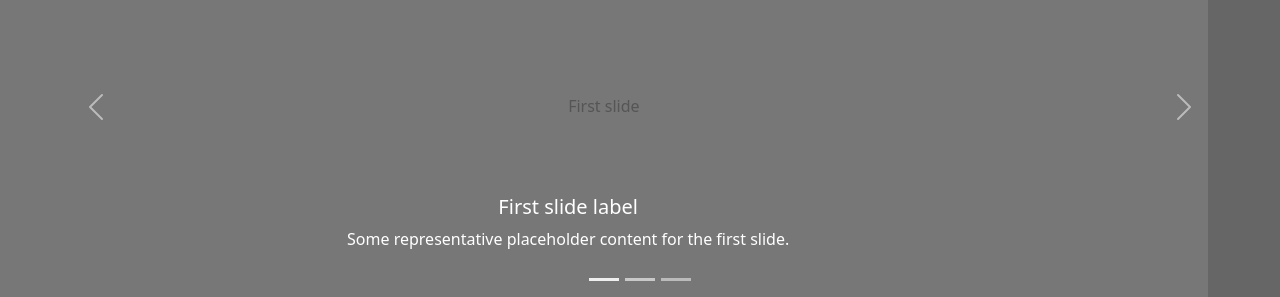
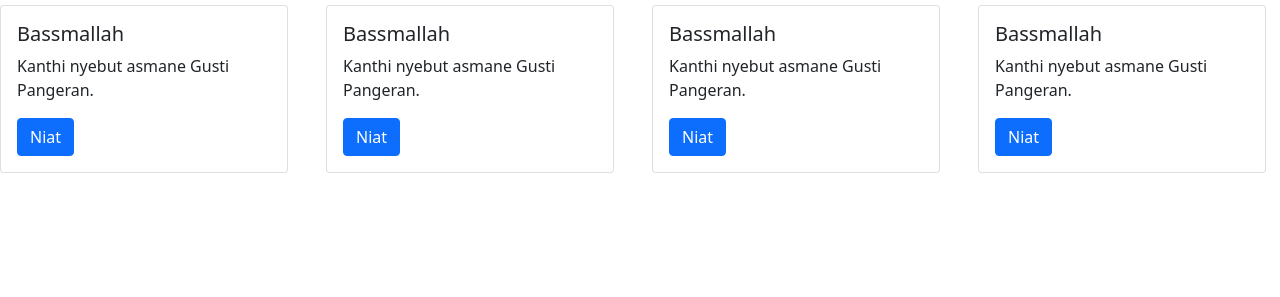
Before and after one commit to DedekTlatar/dedek.github.io, a plain HTML site: page index.html in a window 1280 px wide. Shown: the part 149-446 px from the top of the page. Drawn offline with nearby package versions, Linux system fonts and the light colour scheme.

Commit message:
index.html

```diff
--- a/index.html
+++ b/index.html
@@ -19,7 +19,7 @@
     </style>
   </head>
   <body>
-   <nav class="navbar navbar-expand-lg navbar-dark bg-primary">
+   <nav class="navbar navbar-expand-lg navbar-danger bg-danger">
   <div class="container-fluid">
     <a class="navbar-brand" href="#">DedekTlatar</a>
     <button class="navbar-toggler" type="button" data-bs-toggle="collapse" data-bs-target="#navbarSupportedContent" aria-controls="navbarSupportedContent" aria-expanded="false" aria-label="Toggle navigation">
@@ -39,60 +39,52 @@
     </div>
   </div>
 </nav>
-<!-- utama -->
-<div class="bd-example">
-<div id="carouselExampleCaptions" class="carousel slide" data-bs-ride="carousel">
-  <div class="carousel-indicators">
-    <button type="button" data-bs-target="#carouselExampleCaptions" data-bs-slide-to="0" class="active" aria-current="true" aria-label="Slide 1"></button>
-    <button type="button" data-bs-target="#carouselExampleCaptions" data-bs-slide-to="1" aria-label="Slide 2"></button>
-    <button type="button" data-bs-target="#carouselExampleCaptions" data-bs-slide-to="2" aria-label="Slide 3"></button>
-  </div>
-  <div class="carousel-inner">
-    <div class="carousel-item active">
-      <svg class="bd-placeholder-img bd-placeholder-img-lg d-block w-100" width="800" height="400" xmlns="http://www.w3.org/2000/svg" role="img" aria-label="Placeholder: First slide" preserveAspectRatio="xMidYMid slice" focusable="false"><title>Placeholder</title><rect width="100%" height="100%" fill="#777"/><text x="50%" y="50%" fill="#555" dy=".3em">First slide</text></svg>
-
-      <div class="carousel-caption d-none d-md-block">
-        <h5>First slide label</h5>
-        <p>Some representative placeholder content for the first slide.</p>
-      </div>
-    </div>
-    <div class="carousel-item">
-      <svg class="bd-placeholder-img bd-placeholder-img-lg d-block w-100" width="800" height="400" xmlns="http://www.w3.org/2000/svg" role="img" aria-label="Placeholder: Second slide" preserveAspectRatio="xMidYMid slice" focusable="false"><title>Placeholder</title><rect width="100%" height="100%" fill="#666"/><text x="50%" y="50%" fill="#444" dy=".3em">Second slide</text></svg>
-
-      <div class="carousel-caption d-none d-md-block">
-        <h5>Second slide label</h5>
-        <p>Some representative placeholder content for the second slide.</p>
-      </div>
-    </div>
-    <div class="carousel-item">
-      <svg class="bd-placeholder-img bd-placeholder-img-lg d-block w-100" width="800" height="400" xmlns="http://www.w3.org/2000/svg" role="img" aria-label="Placeholder: Third slide" preserveAspectRatio="xMidYMid slice" focusable="false"><title>Placeholder</title><rect width="100%" height="100%" fill="#555"/><text x="50%" y="50%" fill="#333" dy=".3em">Third slide</text></svg>
-
-      <div class="carousel-caption d-none d-md-block">
-        <h5>Third slide label</h5>
-        <p>Some representative placeholder content for the third slide.</p>
-      </div>
-    </div>
-  </div>
-  <button class="carousel-control-prev" type="button" data-bs-target="#carouselExampleCaptions" data-bs-slide="prev">
-    <span class="carousel-control-prev-icon" aria-hidden="true"></span>
-    <span class="visually-hidden">Previous</span>
-  </button>
-  <button class="carousel-control-next" type="button" data-bs-target="#carouselExampleCaptions" data-bs-slide="next">
-    <span class="carousel-control-next-icon" aria-hidden="true"></span>
-    <span class="visually-hidden">Next</span>
-  </button>
-      </div>
-    </div>
-</div>
-      <!-- end utama -->
-
 
  <div class="container-fluid">
      <h1 class="text-info">Bassmallah</h1>
-                <h3 class="text-primary">
-                Tetep semangat kanthi Bassmallah.!
-                </h3>
-   </div>
+     <h3 class="text-primary">
+       Tetep semangat kanthi Bassmallah.!
+     </h3>
+</div>
+<div class="row">
+    <div class="col-md-3 col-6">
+       <div class="card" style="width: 18rem;">
+          <div class="card-body">
+             <h5 class="card-title">Bassmallah</h5>
+             <p class="card-text">Kanthi nyebut asmane Gusti Pangeran.</p>
+              <a href="#" class="btn btn-primary">Niat</a>
+          </div>
+       </div>
+    </div>
+      <div class="col-md-3 col-6">
+       <div class="card" style="width: 18rem;">
+          <div class="card-body">
+             <h5 class="card-title">Bassmallah</h5>
+             <p class="card-text">Kanthi nyebut asmane Gusti Pangeran.</p>
+              <a href="#" class="btn btn-primary">Niat</a>
+          </div>
+       </div>
+    </div>
+      <div class="col-md-3 col-6">
+       <div class="card" style="width: 18rem;">
+          <div class="card-body">
+             <h5 class="card-title">Bassmallah</h5>
+             <p class="card-text">Kanthi nyebut asmane Gusti Pangeran.</p>
+              <a href="#" class="btn btn-primary">Niat</a>
+          </div>
+       </div>
+    </div>
+  <div class="col-md-3 col-6">
+       <div class="card" style="width: 18rem;">
+          <div class="card-body">
+             <h5 class="card-title">Bassmallah</h5>
+             <p class="card-text">Kanthi nyebut asmane Gusti Pangeran.</p>
+              <a href="#" class="btn btn-primary">Niat</a>
+          </div>
+       </div>
+    </div>
+
+</div>
 
 
 
```
